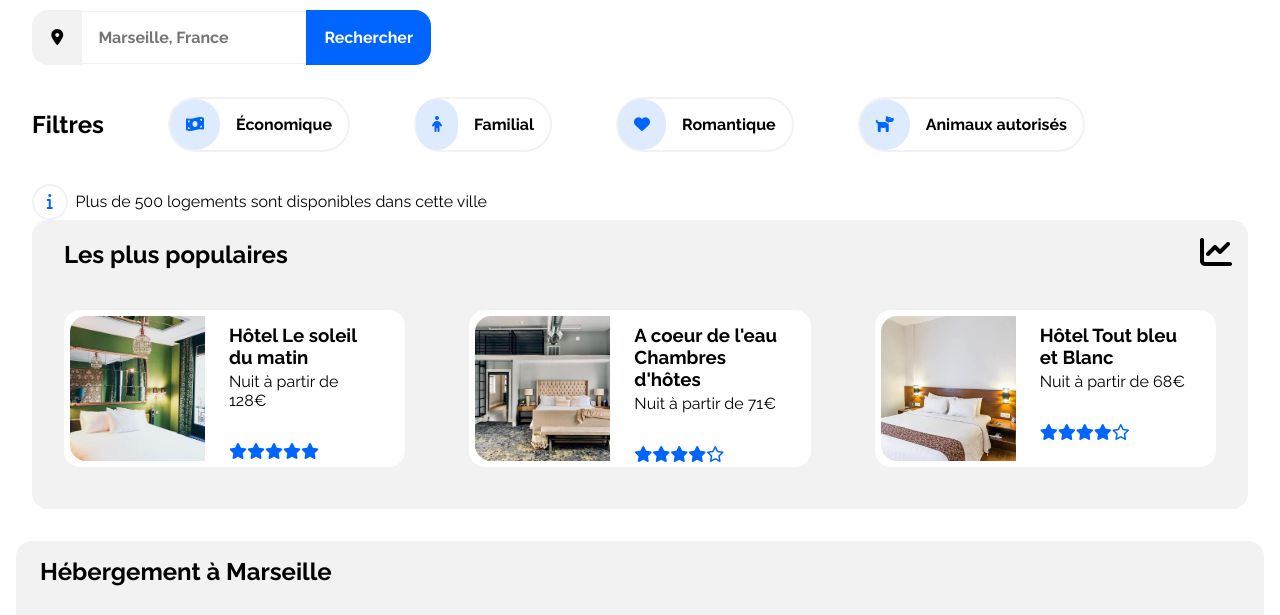
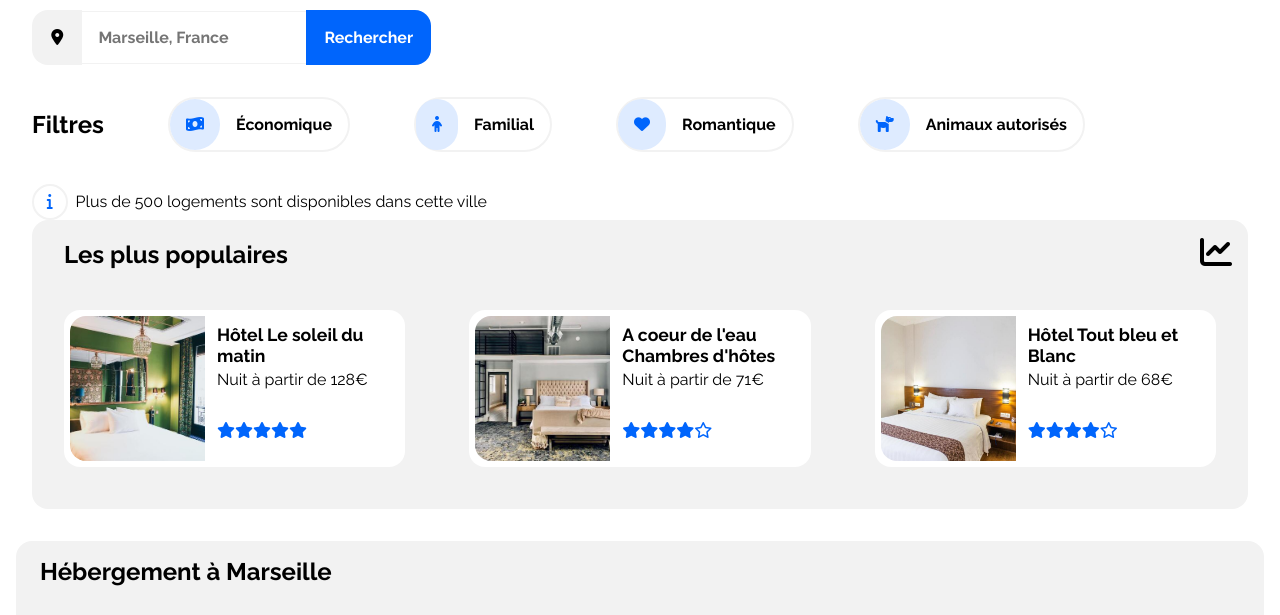
Before and after one commit to BenjaminZilliox/BenjaminZilliox_2_06072021, a plain HTML site: page index.html in a window 1280 px wide. Shown: the part 180-795 px from the top of the page. Drawn offline with Linux system fonts and the light colour scheme.

Commit message:
fix débordement vignette hotel

```diff
--- a/style.css
+++ b/style.css
@@ -308,10 +308,11 @@ body {
 }
 
 .casetext {
-  margin: 0.25rem 0.75rem 0 0.75rem;
+  margin: 0.25rem 0.75rem 0 0;
 }
 
 .hotelname {
+  font-size: 1.1rem;
   margin: 0.25rem 0.75rem 0 0.75rem;
 }
 .hotelprice {
```
